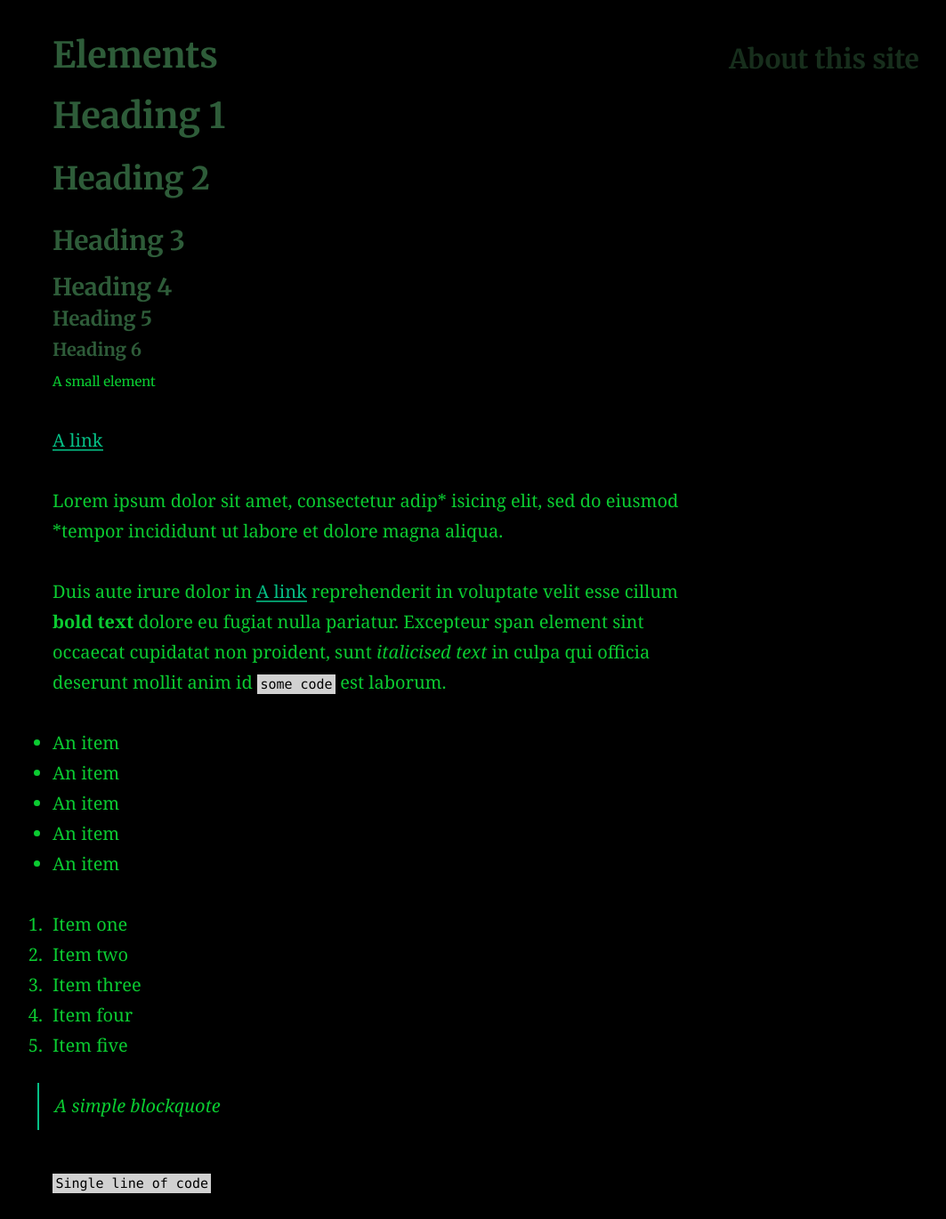
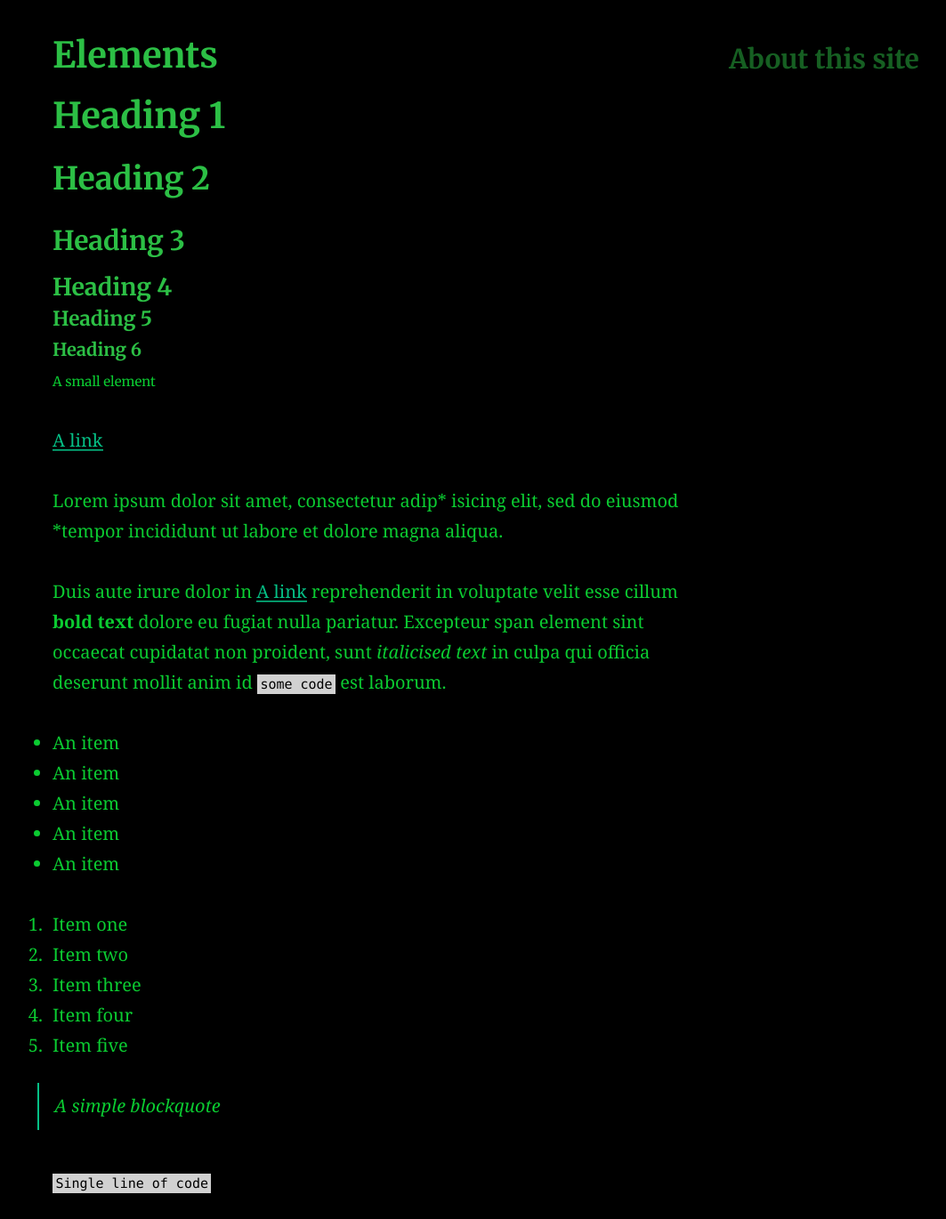
Before and after one commit to AC01010/Connor-McCartney.github.io, a Jekyll site: the page built from elements.md, in a window 1280 px wide. Shown: the part 408-1778 px from the top of the page at 89% size, without its empty margins (5-1068 px from the left). Built offline with Jekyll 4.4.1, drawn with Linux system fonts in a browser that asks for light colours.

Commit message:
Update _settings.scss

```diff
--- a/_sass/_settings.scss
+++ b/_sass/_settings.scss
@@ -5,7 +5,7 @@ $featureBackgroundColour: #f9fafa !default;
 $accentColour: #05bf85 !default;
 
 // Text colours
-$headingColour: #2e5c39;
+$headingColour: #2cbf45;
 $bodyColour: #0bcb31;
 $linkColour: #05bf85 !default;
 $hoverColour: #008000 !default;
```
